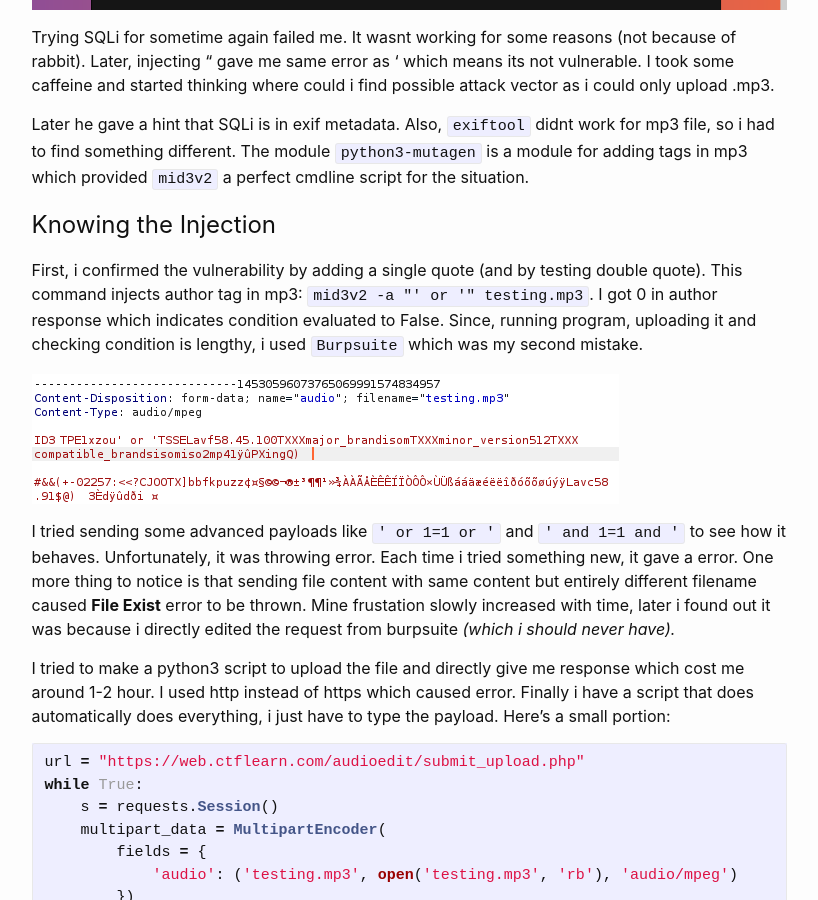
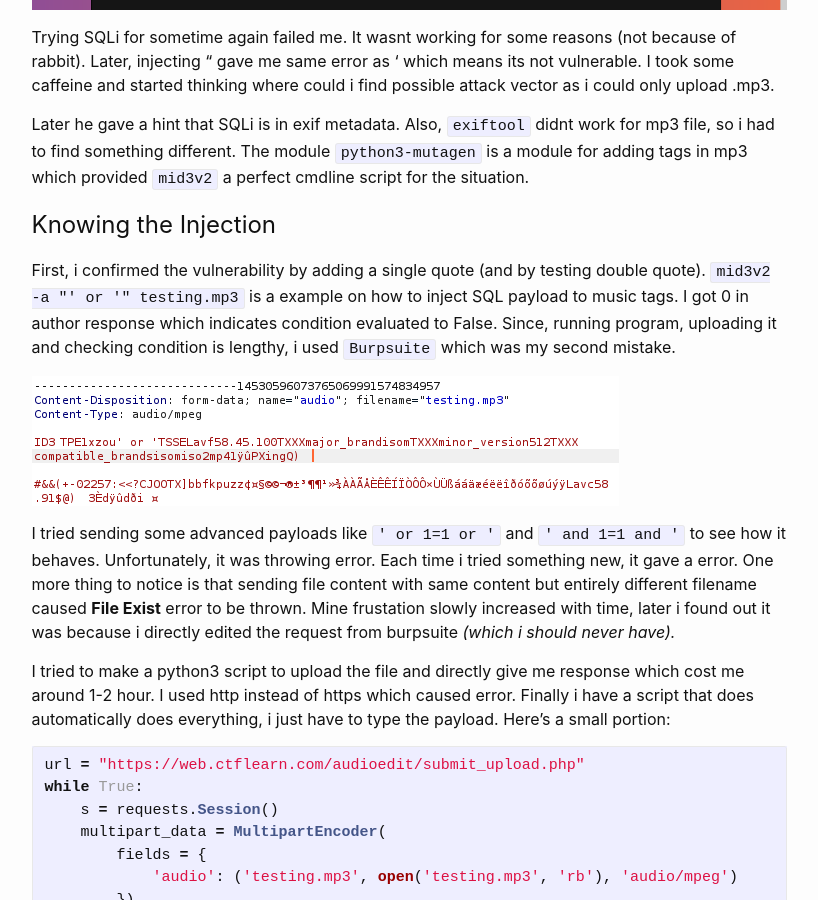
Before and after one commit to machinexa2/machinexa2.github.io, a Jekyll site: the page built from writeups/_posts/2020-09-19-audioedit.markdown, in a window 1280 px wide and 900 px high, scrolled down 1392 px. Shown: the whole window, without its empty margins (231-1049 px from the left). Built offline with Jekyll 4.4.1, drawn with Linux system fonts in a browser that asks for light colours.

Commit message:
04:16:34 PM 10/04/2020

```diff
--- a/writeups/_posts/2020-09-19-audioedit.markdown
+++ b/writeups/_posts/2020-09-19-audioedit.markdown
@@ -21,7 +21,7 @@ Trying SQLi for sometime again failed me. It wasnt working for some reasons (not
 Later he gave a hint that SQLi is in exif metadata. Also, `exiftool` didnt work for mp3 file, so i had to find something different. The module `python3-mutagen` is a module for adding tags in mp3 which provided `mid3v2` a perfect cmdline script for the situation.
 
 # Knowing the Injection
-First, i confirmed the vulnerability by adding a single quote (and by testing double quote). This command injects author tag in mp3: `mid3v2 -a "' or '" testing.mp3`. I got 0 in author response which indicates condition evaluated to False. Since, running program, uploading it and checking condition is lengthy, i used `Burpsuite` which was my second mistake.
+First, i confirmed the vulnerability by adding a single quote (and by testing double quote). `mid3v2 -a "' or '" testing.mp3` is a example on how to inject SQL payload to music tags. I got 0 in author response which indicates condition evaluated to False. Since, running program, uploading it and checking condition is lengthy, i used `Burpsuite` which was my second mistake.
 
 ![Burp Request](/writeups/assets/images/ctflearn_audioedit_burprequest.png)
 
```
